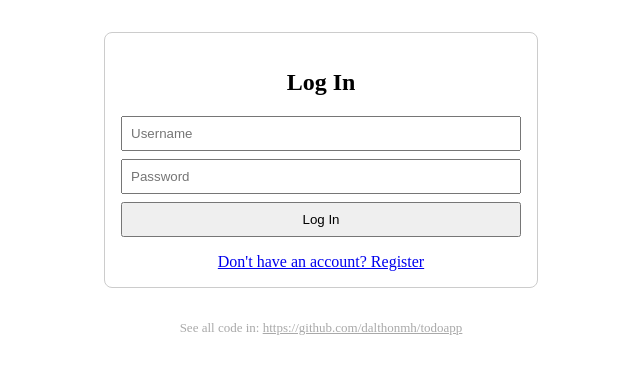
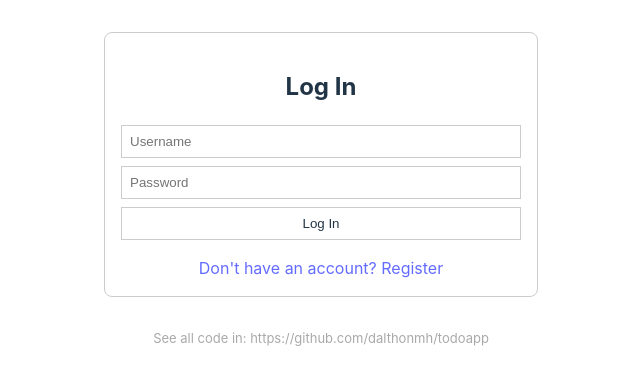
Before and after one commit to dalthonmh/todoapp-web, a Vue app: page /login in a window 1280 px wide. Shown: the top 384 px of the page, without its empty margins (319-959 px from the left). Built offline with nearby package versions, Linux system fonts and the light colour scheme; no server answers.

Commit message:
chore: add automatic backroud dark and light depends of system

```diff
--- /dev/null
+++ b/src/main.css
@@ -0,0 +1,48 @@
+:root {
+  --bg-color: #ffffff;
+  --text-color: #213547;
+  --border-color: #cccccc;
+  --input-bg: #ffffff;
+  --button-text: #213547;
+}
+
+@media (prefers-color-scheme: dark) {
+  :root {
+    --bg-color: #1a1a1a;
+    --text-color: rgba(255, 255, 255, 0.87);
+    --border-color: #545454;
+    --input-bg: #2b2b2b;
+    --button-text: #e0e0e0;
+  }
+}
+
+body {
+  margin: 0;
+  background-color: var(--bg-color);
+  color: var(--text-color);
+  font-family: Inter, system-ui, Avenir, Helvetica, Arial, sans-serif;
+  line-height: 1.5;
+  font-weight: 400;
+}
+
+input,
+select,
+textarea,
+button {
+  background-color: var(--input-bg);
+  color: var(--text-color);
+  border: 1px solid var(--border-color);
+}
+
+a {
+  color: #646cff;
+  text-decoration: inherit;
+}
+
+a:hover {
+  color: #535bf2;
+}
+
+/* Helper to override inline borders if needed,
+   though inline styles have high specificity.
+   We rely on the fact that most inline styles used #ccc which is okay in dark mode. */
--- a/src/main.js
+++ b/src/main.js
@@ -1,4 +1,5 @@
 import { createApp } from 'vue'
+import './main.css'
 import App from './App.vue'
 import router from './router'
 
```
